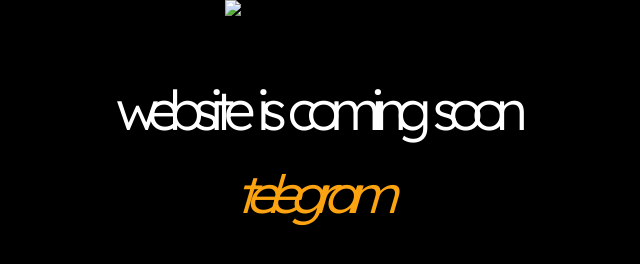
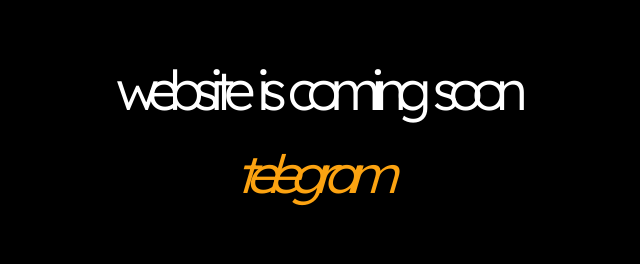
Before and after one commit to grxiwb/grxiwb.github.io, a plain HTML site: page index.html in a window 1280 px wide. Shown: the whole page, without its empty margins (323-963 px from the left). Drawn offline with Linux system fonts and the light colour scheme.

Commit message:
Update index.html

```diff
--- a/index.html
+++ b/index.html
@@ -14,7 +14,6 @@
 
 
         <div class="content">
-             <img src="8a8124cd-f6ef-43ed-8e81-aac6fb02a689.png" alt="Фоновое изображение">
             <p class="soon-text">website&nbsp;&nbsp;is&nbsp;&nbsp;coming&nbsp;&nbsp;soon</p>
             <a href="https://t.me/AlwaysXposed" class="telegram-link">telegram</a>
         </div>
```
